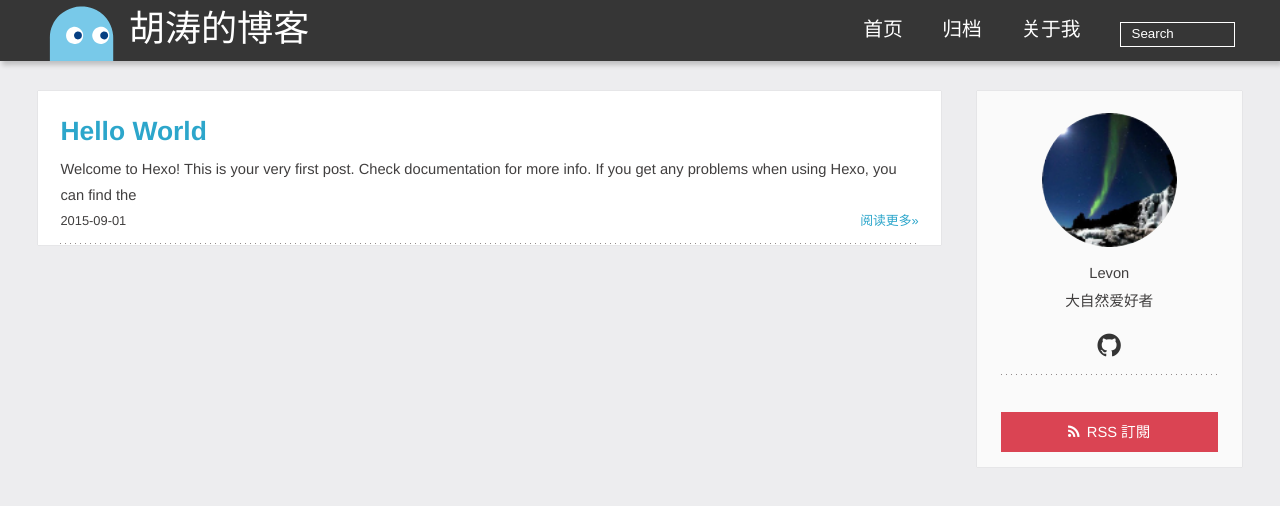
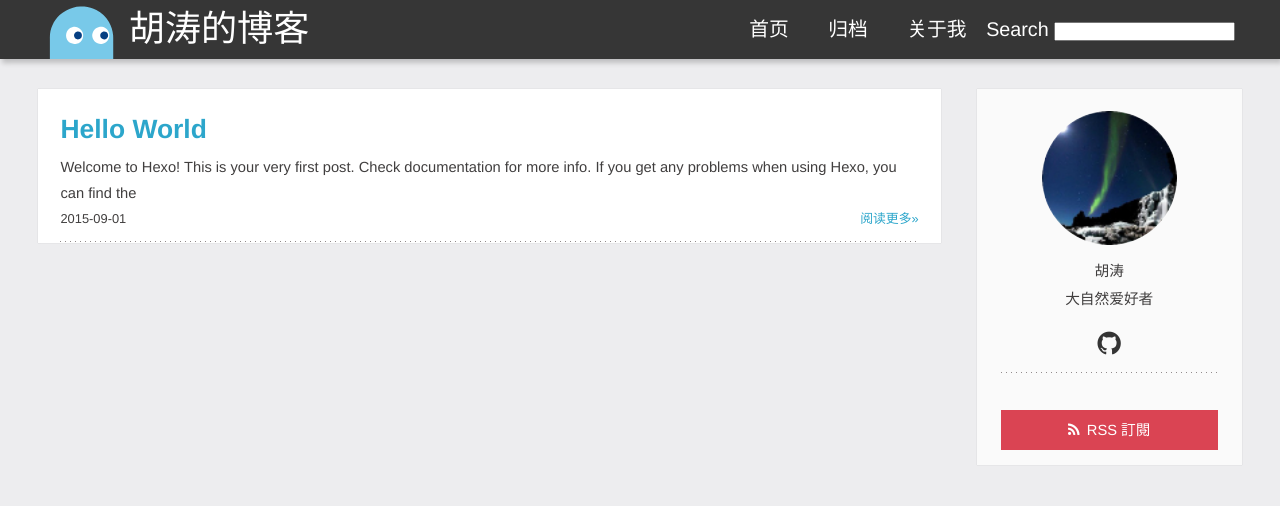
Before and after one commit to liwenbhutao/liwenbhutao, a plain HTML site: page index.html in a window 1280 px wide. Drawn offline with nearby package versions, Linux system fonts and the light colour scheme; a small style sheet from the web is missing; files whose address does not match are found by name.

Commit message:
Site updated: 2015-09-01 21:15:41

```diff
--- a/index.html
+++ b/index.html
@@ -77,10 +77,8 @@ var _hmt = _hmt || [];
 
 					<li>
 
-						<form class="search" action="/liwenbhutao/search/index.html" method="get" accept-charset="utf-8">
 						<label>Search</label>
-						<input type="text" id="st-search-inpu" maxlength="20" placeholder="Search" />
-						</form>
+						<input type="text" id="st-default-search-input" maxlength="20" placeholder="Search" />
 
 					</li>
                 <!--<li><div class="closeaside"><a class="closebutton" href="#" title="隱藏側邊欄"></a></div></li>-->
@@ -88,6 +86,7 @@ var _hmt = _hmt || [];
 				</ul>
 			</nav>
 </div>
+
     </header>
     <div id="container" class="clearfix">
 
@@ -128,7 +127,7 @@ var _hmt = _hmt || [];
 
 	<section class="author-info">
 
-			<p> Levon</p>
+			<p> 胡涛</p>
 
 
 			<p>	大自然爱好者</p>
@@ -139,7 +138,7 @@ var _hmt = _hmt || [];
 
 
 
-		<a href="https://github.com/levonlin" target="_blank" title="github"></a>
+		<a href="https://github.com/https://github.com/liwenbhutao" target="_blank" title="github"></a>
 
 
 	</div>
```
Also changed, not shown: 2015/09/01/hello-world/index.html (+2 -3 lines), archives/2015/09/index.html (+2 -3 lines), archives/2015/index.html (+2 -3 lines), archives/index.html (+2 -3 lines).
